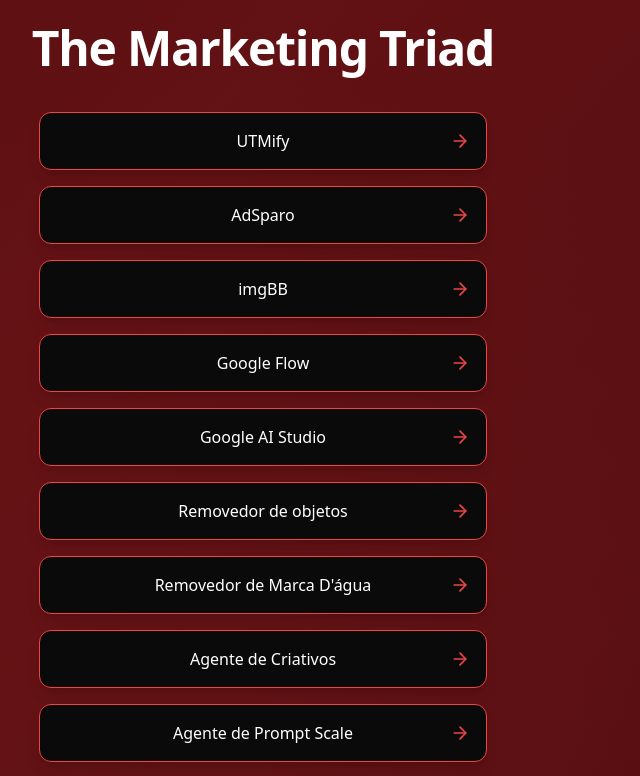
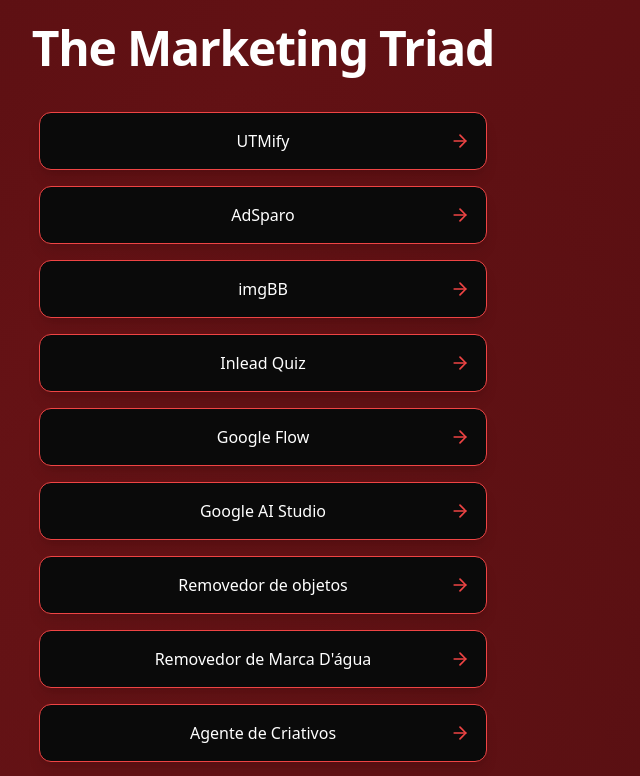
Before and after one commit to lucasfdrosa07-ship-it/hublink, a React (Vite) app: page / in a window 1280 px wide. Shown: the top 776 px of the page, without its empty margins (377-1017 px from the left). Built offline with nearby package versions, Linux system fonts and the light colour scheme.

Commit message:
Update App.tsx

```diff
--- a/src/App.tsx
+++ b/src/App.tsx
@@ -11,6 +11,7 @@
   { label: "UTMify", url: "https://app.utmify.com.br/dashboards/69e43570a62db66aa662c8e8/resumo/" },
   { label: "AdSparo", url: "https://adsparo.com/overview/login.php" },
   { label: "imgBB", url: "https://imgbb.com/" },
+  { label: "Inlead Quiz", url: "https://inlead.digital/dashboard/" },
   { label: "Google Flow", url: "https://labs.google/fx/pt/tools/flow" },
   { label: "Google AI Studio", url: "https://aistudio.google.com/" },
   { label: "Removedor de objetos", url: "https://cleanup.pictures/" },
```
